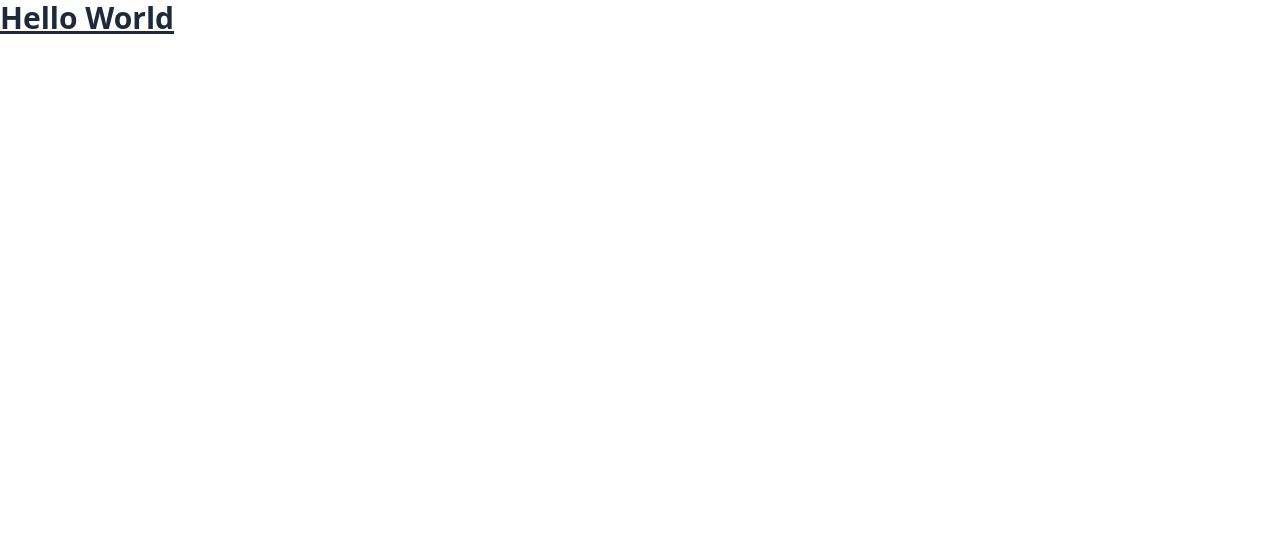
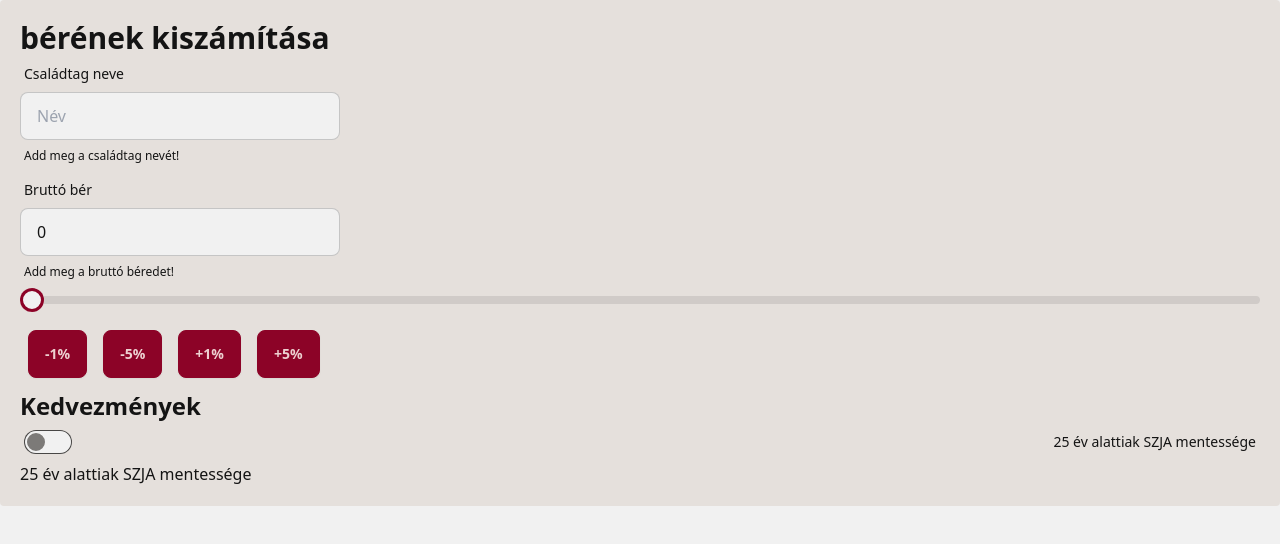
Before and after one commit to thenotrealagata/frontend-beadando, a React (Create React App) app in the folder berkalkulator/: page / in a window 1280 px wide. Shown: the top 544 px of the page. Built offline with nearby package versions, Linux system fonts and the light colour scheme.

Commit message:
Add input components

```diff
--- a/berkalkulator/package.json
+++ b/berkalkulator/package.json
@@ -36,6 +36,7 @@
     ]
   },
   "devDependencies": {
+    "@tailwindcss/typography": "^0.5.12",
     "autoprefixer": "^10.4.19",
     "daisyui": "^4.10.2",
     "postcss": "^8.4.38",
--- a/berkalkulator/public/index.html
+++ b/berkalkulator/public/index.html
@@ -1,5 +1,5 @@
 <!DOCTYPE html>
-<html lang="en">
+<html lang="hu" data-theme="autumn">
   <head>
     <meta charset="utf-8" />
     <link rel="icon" href="%PUBLIC_URL%/favicon.ico" />
--- a/berkalkulator/src/App.js
+++ b/berkalkulator/src/App.js
@@ -1,9 +1,75 @@
 import './App.css';
+import React, { useEffect, useState } from 'react';
+
+function Input({ label, placeholder, feedback, inputType, value, setValue }) {
+  function handleInputChange(e) {
+    setValue(e.target.value);
+  }
+
+  return(<label className="form-control w-full max-w-xs">
+  <div className="label">
+    <span className="label-text">{label}</span>
+  </div>
+  <input type={inputType} placeholder={placeholder} className="input input-bordered w-full max-w-xs" value={value} onChange={handleInputChange}/>
+  <div className="label">
+    {!value && <span className="label-text-alt">{feedback}</span>}
+  </div>
+</label>);
+}
+
+function SalaryChanger({ grossSalary, setGrossSalary }) {
+  function handleGrossSalaryChange(e) {
+    setGrossSalary(e.nativeEvent.srcElement.value);
+  }
+
+  function manipulateValue (percent) {
+    let value = Number(grossSalary) + Math.round((percent / 100) * grossSalary);
+    setGrossSalary(value);
+  }
+
+  return(
+    <div>
+      <input type="range" min="0" max="1000000" value={grossSalary} className="range range-primary" onChange={handleGrossSalaryChange}/>
+      <div className="w-100 mx-auto mt-3">
+        <button className="btn btn-primary mx-2" onClick={() => manipulateValue(-1)}>-1%</button>
+        <button className="btn btn-primary mx-2" onClick={() => manipulateValue(-5)}>-5%</button>
+        <button className="btn btn-primary mx-2" onClick={() => manipulateValue(1)}>+1%</button>
+        <button className="btn btn-primary mx-2" onClick={() => manipulateValue(5)}>+5%</button>
+      </div>
+    </div>
+  );
+}
+
+function TaxReductionToggle({ label, value, setValue }) {
+  function handleToggleChange() {
+    setValue(!value);
+  }
+
+  return(
+    <div className="form-control">
+      <label className="label cursor-pointer">
+        <input type="checkbox" className="toggle toggle-primary" checked={value} onChange={handleToggleChange}/>
+        <span className="label-text">{label}</span>
+      </label>
+      <p>{label}</p>
+    </div>
+  );
+}
 
 function App() {
+  const [name, setName] = useState("");
+  const [grossSalary, setGrossSalary] = useState(0);
+  const [under25Reduction, setUnder25Reduction] = useState(false);
+
   return (
-    <div className="App">
-      <h1 class="text-3xl font-bold underline">Hello World</h1>
+    <div className="App container bg-neutral-content rounded w-85 mx-auto p-5">
+      <h1 className="text-3xl font-bold">{name} bérének kiszámítása</h1>
+      <Input label="Családtag neve" placeholder="Név" feedback="Add meg a családtag nevét!" inputType="text" value={name} setValue={(value) => setName(value)}></Input>
+      <Input label="Bruttó bér" placeholder="100000" feedback="Add meg a bruttó béredet!" inputType="number" value={grossSalary} setValue={(value) => setGrossSalary(value)}></Input>
+      <SalaryChanger grossSalary={grossSalary} setGrossSalary={(value) => setGrossSalary(value)}></SalaryChanger>
+      <h2 className='text-2xl font-bold mt-3'>Kedvezmények</h2>
+      <TaxReductionToggle label="25 év alattiak SZJA mentessége" value={under25Reduction} setValue={(value) => setUnder25Reduction(value)}></TaxReductionToggle>
+
     </div>
   );
 }
--- a/berkalkulator/tailwind.config.js
+++ b/berkalkulator/tailwind.config.js
@@ -4,5 +4,9 @@ module.exports = {
   theme: {
     extend: {},
   },
-  plugins: [require("daisyui")],
+  plugins: [require("@tailwindcss/typography"), require("daisyui")],
+  daisyui: {
+    themes: ["autumn"],
+  },
+
 }
```
Also changed, not shown: 1 other file (tests, documents, lock files or other folders).
